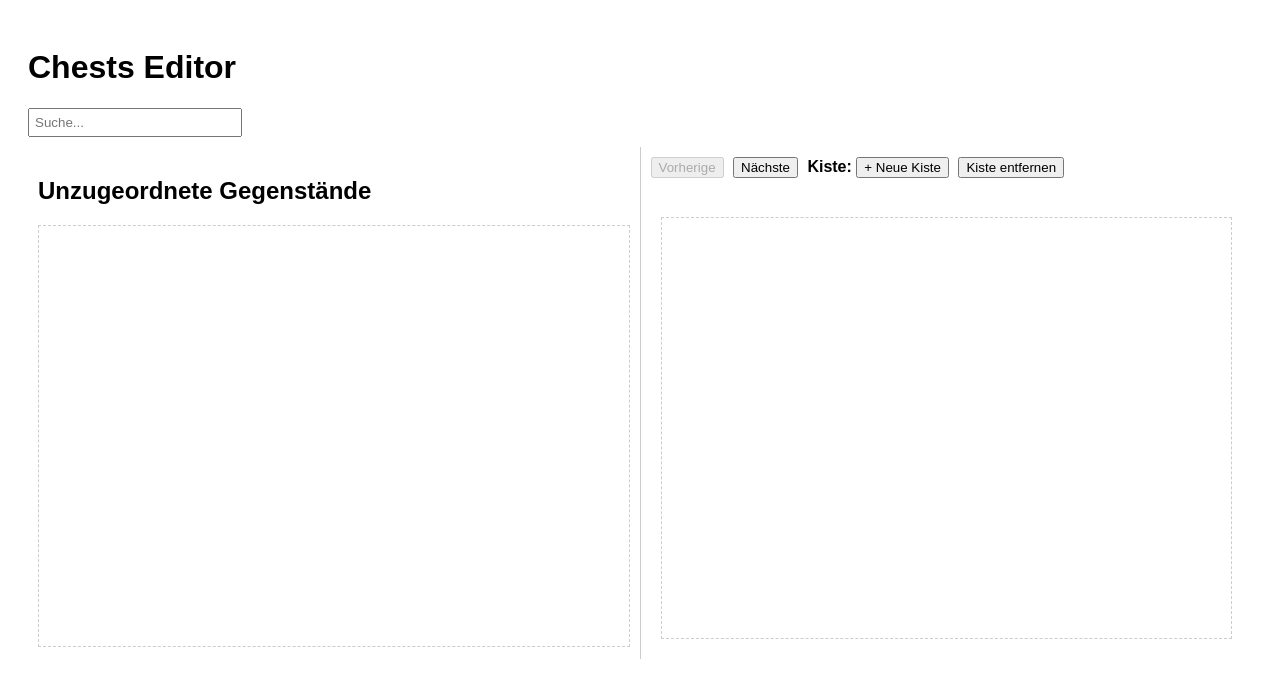
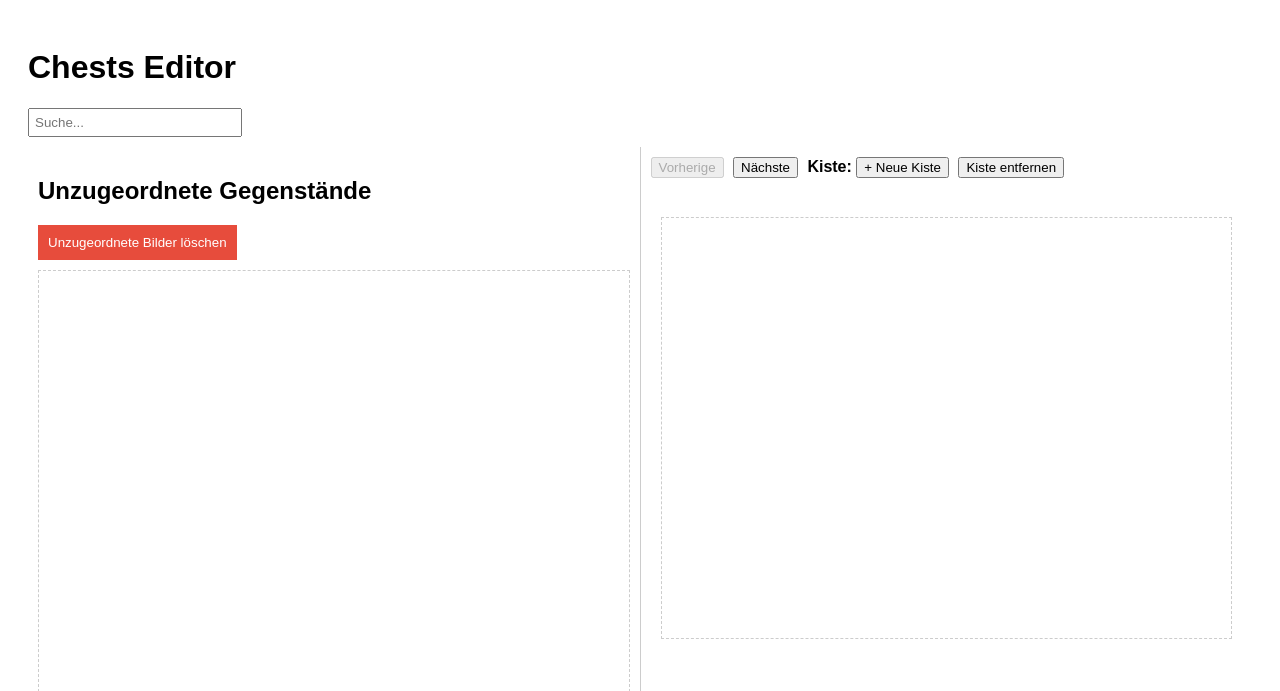
Before and after one commit to VonFriedricht/cc-sorter, a Flask app: template templates/index.html in a window 1280 px wide. Shown: the top 691 px of the page. Run offline with Flask 3, Linux system fonts and the light colour scheme; the template is opened without the code that fills it: most values are stand-ins (such as "Sample title", 1, 10 or a date in 2020).

Commit message:
delete unassigned hashes

```diff
--- a/app.py
+++ b/app.py
@@ -50,5 +50,30 @@ def save_chests():
 def custom_static(filename):
     return send_from_directory(IMAGES_DIR, filename)
 
+@app.route('/delete_unassigned_images', methods=['POST'])
+def delete_unassigned_images():
+    data = request.get_json()
+    hashes = data.get('hashes', [])
+
+    deleted_files = []
+    errors = []
+
+    for hash_name in hashes:
+        filename = f"{hash_name}.png"
+        file_path = os.path.join(IMAGES_DIR, filename)
+        try:
+            if os.path.exists(file_path):
+                os.remove(file_path)
+                deleted_files.append(filename)
+            else:
+                errors.append(f"{filename} existiert nicht.")
+        except Exception as e:
+            errors.append(f"Fehler beim Löschen von {filename}: {str(e)}")
+
+    if errors:
+        return jsonify({'status': 'error', 'errors': errors})
+    else:
+        return jsonify({'status': 'success', 'deleted_files': deleted_files})
+
 if __name__ == '__main__':
     app.run(debug=True, host= '0.0.0.0')
--- a/movement.py
+++ b/movement.py
@@ -334,7 +334,7 @@ def reload():
 
 time.sleep(1)
 current = 0
-layers = 10
+layers = 13
 while True:
     print(len(chests))
     for i in range(0, layers*3):
--- a/templates/index.html
+++ b/templates/index.html
@@ -93,6 +93,17 @@
         .chest-navigation span {
             font-weight: bold;
         }
+		.delete-button {
+			background-color: #e74c3c; /* Rote Farbe für Warnung */
+			color: white;
+			border: none;
+			padding: 10px;
+			margin-bottom: 10px;
+			cursor: pointer;
+		}
+		.delete-button:hover {
+			background-color: #c0392b;
+		}
     </style>
 </head>
 <body>
@@ -107,9 +118,10 @@
 
     <!-- Hauptcontainer -->
     <div class="container">
-        <!-- Linke Seite: Unzugeordnete Gegenstände -->
+		<!-- Linke Seite: Unzugeordnete Gegenstände -->
 		<div class="left-panel">
 			<h2>Unzugeordnete Gegenstände</h2>
+			<button @click="deleteUnassignedImages" class="delete-button">Unzugeordnete Bilder löschen</button>
 			<div
 				class="item-container"
 				@dragover.prevent
@@ -125,6 +137,7 @@
 				</div>
 			</div>
 		</div>
+
 
 
 		<!-- Rechte Seite: Ausgewählte Kiste -->
@@ -356,7 +369,25 @@
                 } else {
                     alert('Ungültiger Chest-Index.');
                 }
-            }
+            },
+			deleteUnassignedImages() {
+				if (confirm('Bist du sicher, dass du alle unzugeordneten Bilder löschen möchtest? Diese Aktion kann nicht rückgängig gemacht werden.')) {
+					axios.post('/delete_unassigned_images', { hashes: this.unassignedItems })
+						.then(response => {
+							if (response.data.status === 'success') {
+								alert('Unzugeordnete Bilder wurden gelöscht.');
+								// Aktualisiere die unassignedItems
+								this.unassignedItems = [];
+							} else {
+								alert('Es gab ein Problem beim Löschen der Bilder.');
+							}
+						})
+						.catch(error => {
+							console.error('Fehler beim Löschen der unzugeordneten Bilder', error);
+							alert('Es gab ein Problem beim Löschen der Bilder.');
+						});
+				}
+			}
         }
     });
 </script>
```
Also changed, not shown: chests.json (+1 -1 lines).
